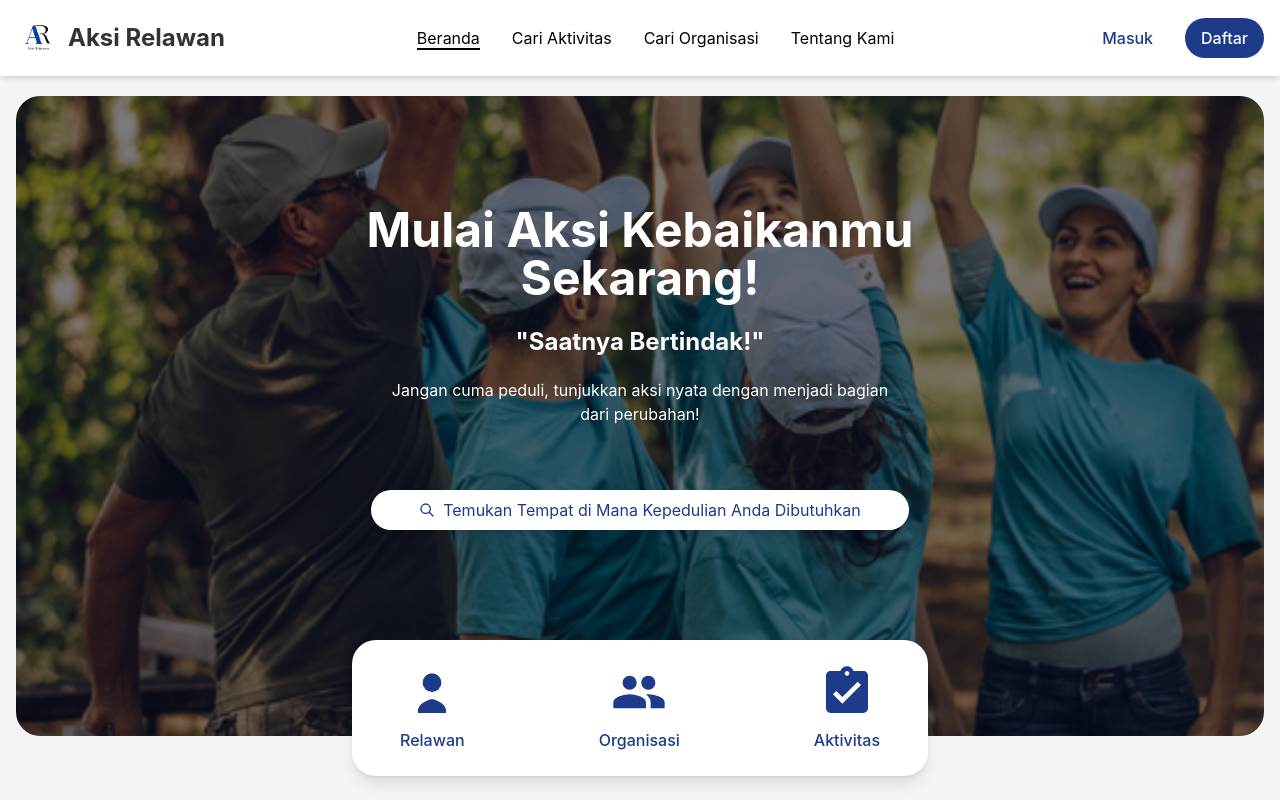
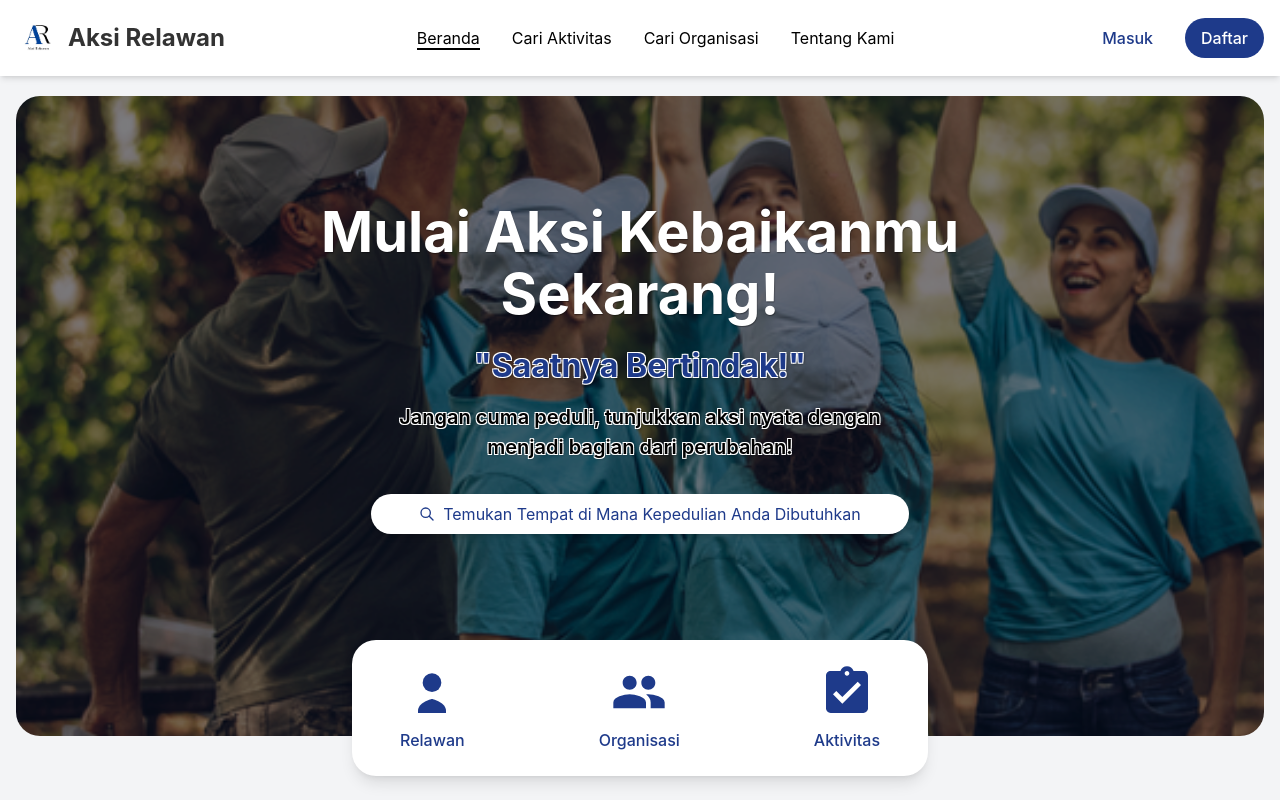
Before and after one commit to vaniameliaTI/Aksi-Relawan, a Vue app in the folder Front/: page / in a window 1280 px wide. Shown: the top 800 px of the page. Built offline with nearby package versions, Linux system fonts and the light colour scheme; no server answers.

Commit message:
update halaman pada web, mengoreksi halaman pada web

```diff
--- a/Front/src/components/Footer.vue
+++ b/Front/src/components/Footer.vue
@@ -94,8 +94,8 @@ gsap.to(taglineRef.value, {
         </div>
 
         <div class="flex space-x-6 text-sm">
-          <a href="#" class="text-blue-300 hover:underline">Kebijakan Privasi</a>
-          <a href="#" class="text-blue-300 hover:underline">Syarat & Ketentuan</a>
+          <a href="#" class="text-blue-300">Kebijakan Privasi</a>
+          <a href="#" class="text-blue-300">Syarat & Ketentuan</a>
         </div>
       </div>
     </div>
--- a/Front/src/components/HeroSection.vue
+++ b/Front/src/components/HeroSection.vue
@@ -83,12 +83,12 @@ onMounted(() => {
 
       <!-- Description -->
       <p class="text-white text-center max-w-2xl mb-16 hero-description">
-        Jangan cuma peduli, tunjukkan aksi nyata dengan menjadi bagian<br>
-        dari perubahan!
+        Jangan cuma peduli, tunjukkan aksi nyata dengan<br>
+         menjadi bagian dari perubahan!
       </p>
 
       <!-- Search Bar Group -->
-      <div class="flex w-full max-w-xl mx-auto mb-24 justify-center">
+      <div class="flex w-full max-w-xl mx-auto mt-8 mb-24 justify-center">
         <button
           @click="$router.push('/aktivitas')"
           class="h-10 px-12 bg-white text-blue-900 rounded-full whitespace-nowrap flex items-center hero-button shadow-md hover:bg-gray-100 transition-colors"
@@ -124,10 +124,54 @@ onMounted(() => {
   position: relative;
 }
 
+/* New styles for call to action texts */
+.hero-title {
+  font-size: 3.5rem;
+  color: #ffffff; /* White */
+  text-shadow: 0.5px 0.5px 1px rgba(0,0,0,0.4);
+  line-height: 1.1;
+}
+
+.typing-text {
+  font-size: 2rem;
+  font-weight: 650;
+  color: #1e3a8a; /* Blue from footer */
+  text-shadow:
+    -1px -1px 0 #ffffff,
+    1px -1px 0 #ffffff,
+    -1px 1px 0 #ffffff,
+    1px 1px 0 #ffffff,
+    1px 1px 3px rgba(0,0,0,0.6);
+}
+
+.hero-description {
+  font-size: 1.25rem;
+  font-weight: 600;
+  color: #000000; /* Black */
+  text-align: center;
+  max-width: 600px;
+  margin: 0 auto;
+  text-shadow:
+    -1px -1px 0 #ffffff,
+    1px -1px 0 #ffffff,
+    -1px 1px 0 #ffffff,
+    1px 1px 0 #ffffff,
+    1px 1px 2px rgba(0,0,0,0.5);
+}
+
 /* Responsive adjustments */
 @media (max-width: 768px) {
   .hero-container {
     height: 70vh;
+  }
+  .hero-title {
+    font-size: 2.5rem;
+  }
+  .typing-text {
+    font-size: 1.5rem;
+  }
+  .hero-description {
+    font-size: 1rem;
   }
 }
 
--- a/Front/src/components/NavBar.vue
+++ b/Front/src/components/NavBar.vue
@@ -72,6 +72,10 @@ const isActive = (item) => {
 };
 
 const isSubMenuActive = (item) => {
+  // Keep active if current route path starts with /tentang for "Tentang Kami" submenu
+  if (item.hasPopup && router.currentRoute.value.path.startsWith('/tentang')) {
+    return true;
+  }
   return showAboutPopup.value && item.hasPopup;
 };
 
@@ -108,22 +112,27 @@ onMounted(() => {
   <nav class="bg-white shadow-md py-4 fixed w-full top-0 z-50">
     <div class="container mx-auto px-4 flex justify-between items-center">
       <!-- Logo -->
-      <div class="flex items-center nav-logo">
+      <a
+        href="#"
+        class="flex items-center nav-logo cursor-pointer"
+        @click.prevent="handleNavItemClick({ path: '/' })"
+      >
         <img src="../assets/images/icons/AksiRelawan.png" alt="AksiRelawan Logo" class="h-11 mr-2" />
         <div class="font-bold text-2xl text-black-800">Aksi Relawan</div>
-      </div>
+      </a>
 
       <!-- Navigation Links -->
       <div class="hidden md:flex space-x-8">
         <div v-for="item in navItems" :key="item.name" class="relative group nav-item">
-          <router-link
+          <a
             v-if="!item.hasPopup"
-            :to="item.path"
-            class="text-gray-700 hover:text-blue-900 transition-colors"
+            href="#"
+            class="text-gray-700 hover:text-blue-900 transition-colors cursor-pointer"
             :class="{ active: isActive(item) }"
+            @click.prevent="handleNavItemClick(item)"
           >
             {{ item.name }}
-          </router-link>
+          </a>
           <div v-else>
             <a
               href="#"
--- a/Front/src/pages/VisiMisiProgram.vue
+++ b/Front/src/pages/VisiMisiProgram.vue
@@ -1,7 +1,7 @@
 <template>
   <div>
     <NavBar />
-    <div class="container mx-auto px-4 py-8 max-w-4xl space-y-8 bg-gray-50">
+    <div class="container mx-auto px-4 py-8 max-w-4xl space-y-8">
       <h1 class="text-3xl font-bold text-center mb-8">Visi Misi & Program</h1>
 
       <section class="bg-white p-6 rounded-lg shadow-md">
--- a/Front/src/pages/tentang/donasi/DonasiSekarangPage.vue
+++ b/Front/src/pages/tentang/donasi/DonasiSekarangPage.vue
@@ -87,7 +87,7 @@
   <div class="flex justify-center">
     <button
       type="submit"
-      class="bg-blue-900 text-white px-6 py-3 rounded-lg font-semibold hover:bg-blue-800 transition-colors disabled:opacity-50"
+      class="bg-blue-900 text-white px-6 py-3 rounded-full font-semi hover:bg-blue-800 transition-colors disabled:opacity-50"
       :disabled="loading"
     >
       <span v-if="loading">Mengirim...</span>
```
